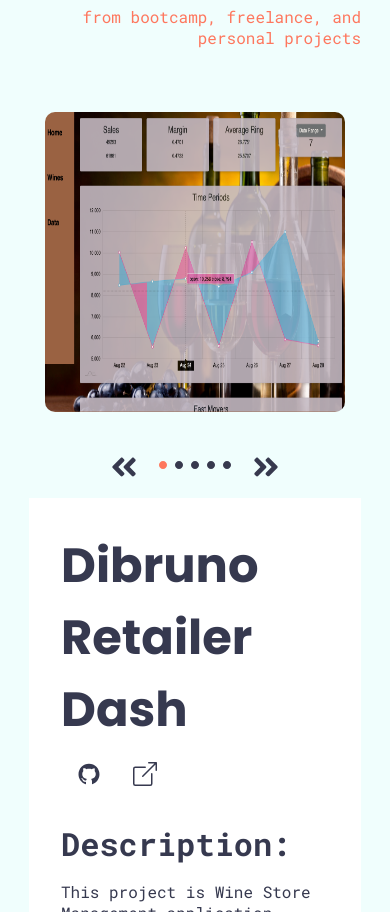
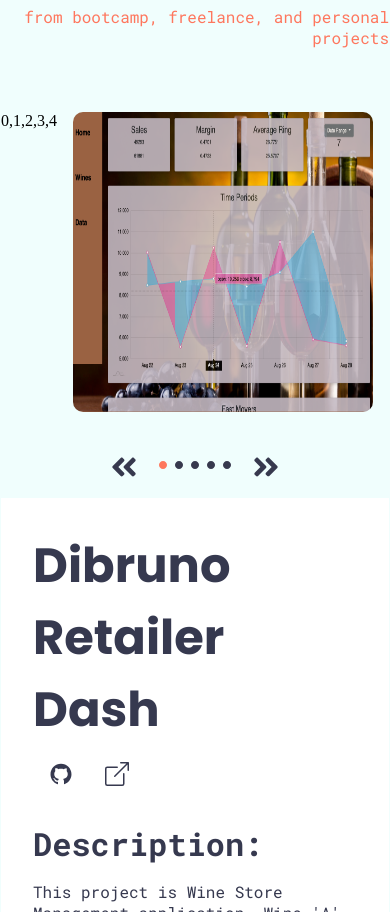
Before and after one commit to grburner/port-ts, a React (Create React App) app: page / in a window 390 px wide. Shown: the part 2248-3160 px from the top of the page. Built offline with nearby package versions, Linux system fonts and the light colour scheme.

Commit message:
testing in phone browser

```diff
--- a/src/components/ProjectRenderer/index.tsx
+++ b/src/components/ProjectRenderer/index.tsx
@@ -13,6 +13,7 @@
 
   return (
     <div className={`project-images`}>
+      <div>{`${projectArrangement}`}</div>
       <div onClick={() => props.onChange(projectArrangement[0])}>
         <ProjectImage active={props.projectIndex === 0 ? 'true' : 'false'} image={data.projects[projectArrangement[0]].image} />
       </div>
```
Also changed, not shown: 1 other file (tests, documents, lock files or other folders).
